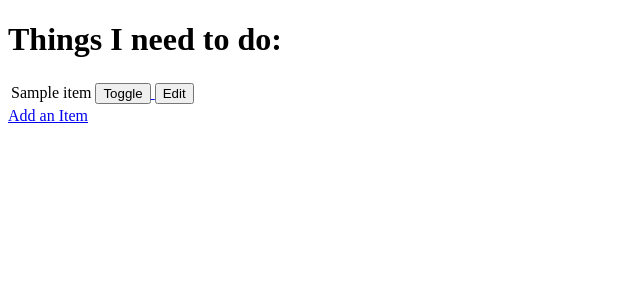
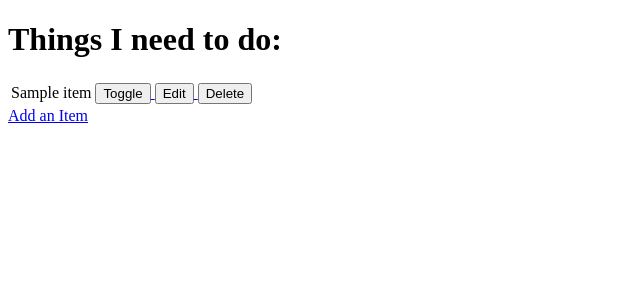
Before and after one commit to MattDunks94/ci-fsf-hello-django, a Django app: template todo/templates/todo/todo_list.html in a window 1280 px wide. Shown: the top 300 px of the page, without its empty margins (0-640 px from the left). Run offline with Django 3.2, Linux system fonts and the light colour scheme; the template is opened without the code that fills it: most values are stand-ins (such as "Sample title", 1, 10 or a date in 2020).

Commit message:
added delete button.

```diff
--- a/todo/templates/todo/todo_list.html
+++ b/todo/templates/todo/todo_list.html
@@ -29,6 +29,9 @@
                 <a href="/edit/{{ item.id }}">
                     <button>Edit</button>
                 </a>
+                <a href="/delete/{{ item.id }}">
+                    <button>Delete</button>
+                </a>
             </td>
         </tr>
         <!-- If there is no data, items in todo list , display message -->
```
